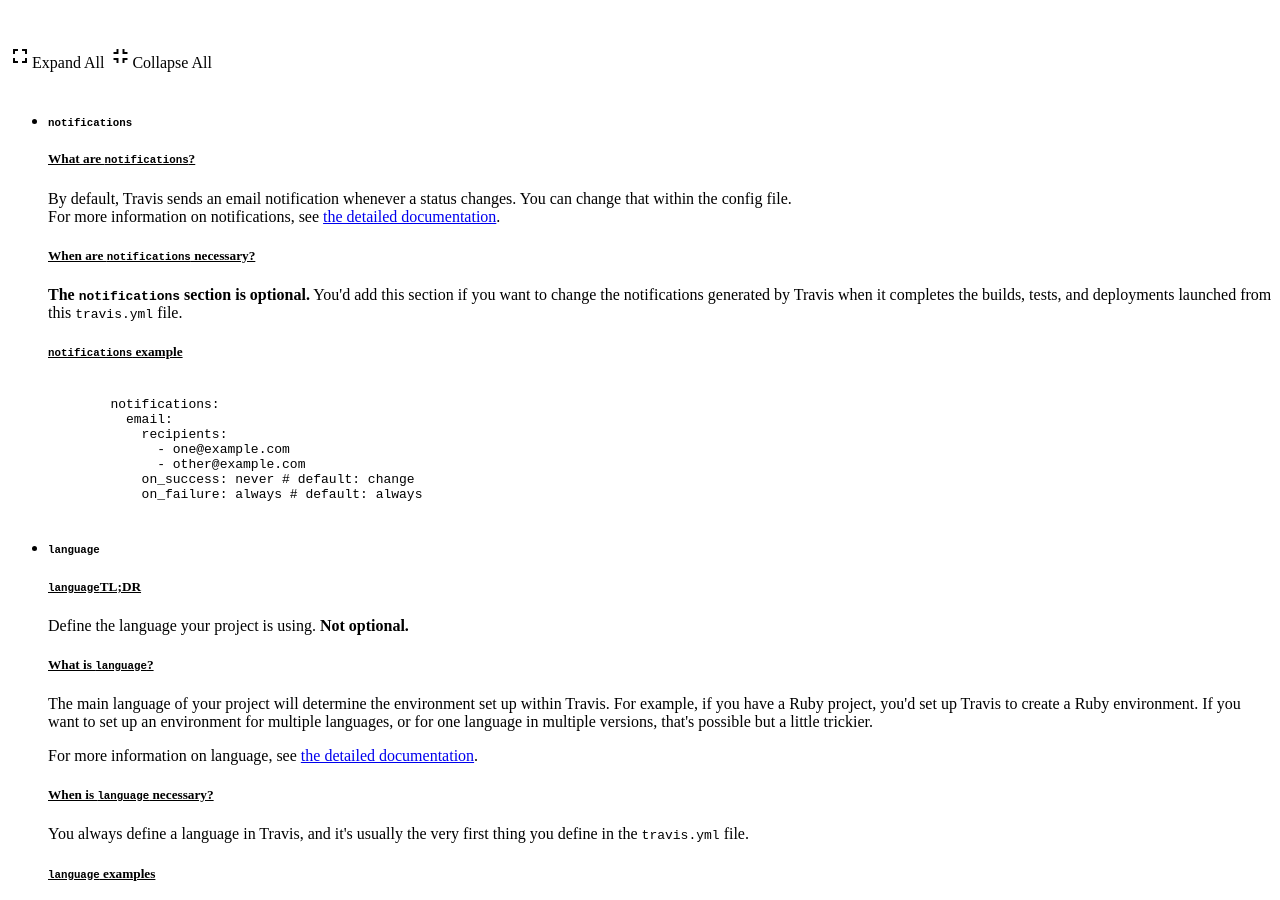
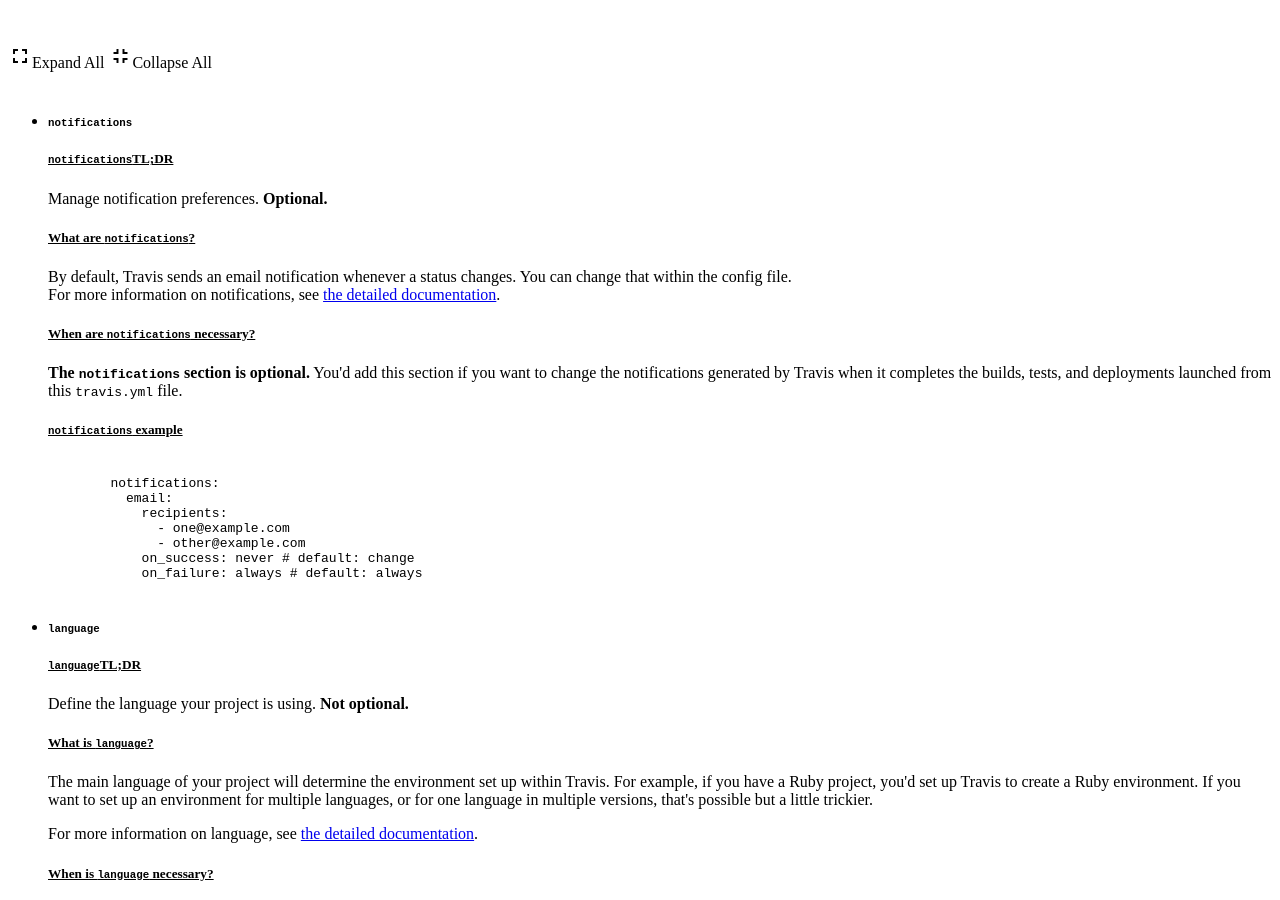
Before and after one commit to brianamarie/test-jekyll, a Jekyll site: the page built from index.html, in a window 1280 px wide and 900 px high. Built offline with Jekyll 4.4.1, drawn with Linux system fonts in a browser that asks for light colours; nearby versions of some CDN libraries; a script that is not in the unit is left out.

Commit message:
add tldr to notifications

```diff
--- a/_includes/notifications.html
+++ b/_includes/notifications.html
@@ -3,6 +3,8 @@
     <h5><code>notifications</code></h5>
   </div>
   <div class="collapsible-body">
+    <h5 style="text-decoration: underline"><code>notifications</code>TL;DR</h5>
+      <p>Manage notification preferences. <strong>Optional.</strong>
     <h5 style="text-decoration: underline">What are <code>notifications</code>?</h5>
       <p>By default, Travis sends an email notification whenever a status changes. You can change that within the config file.
       <br>
```
